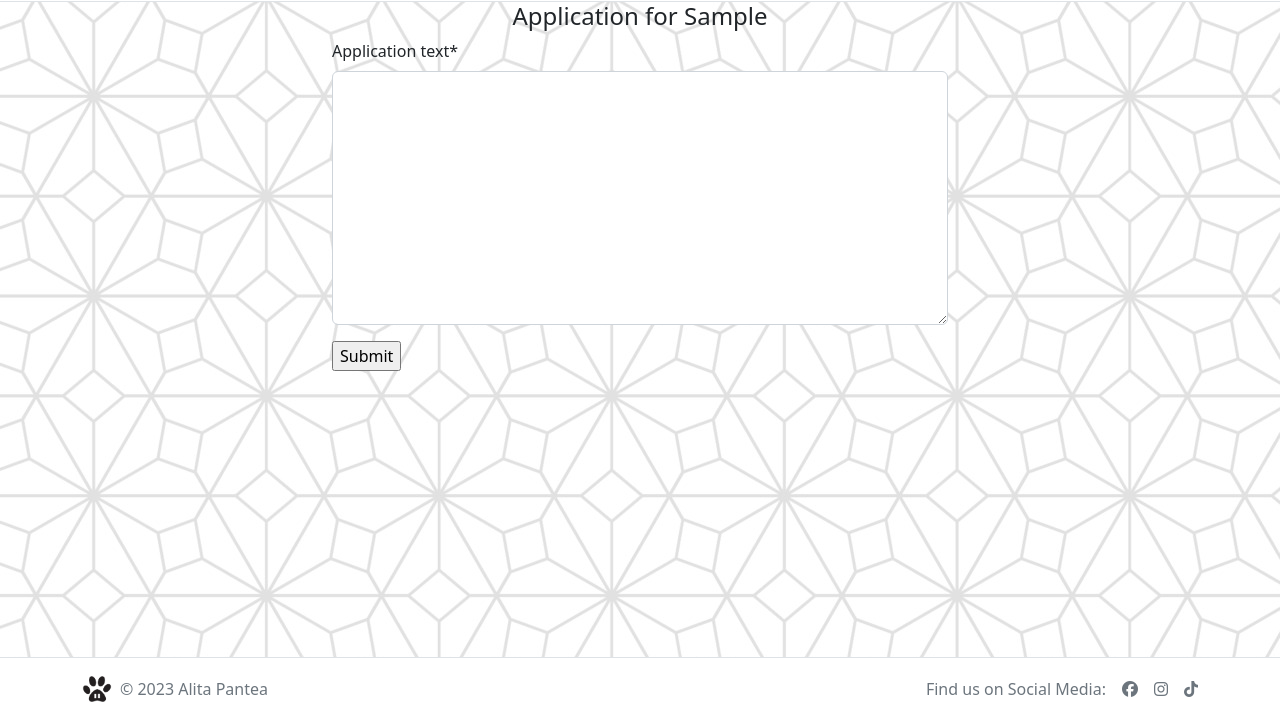
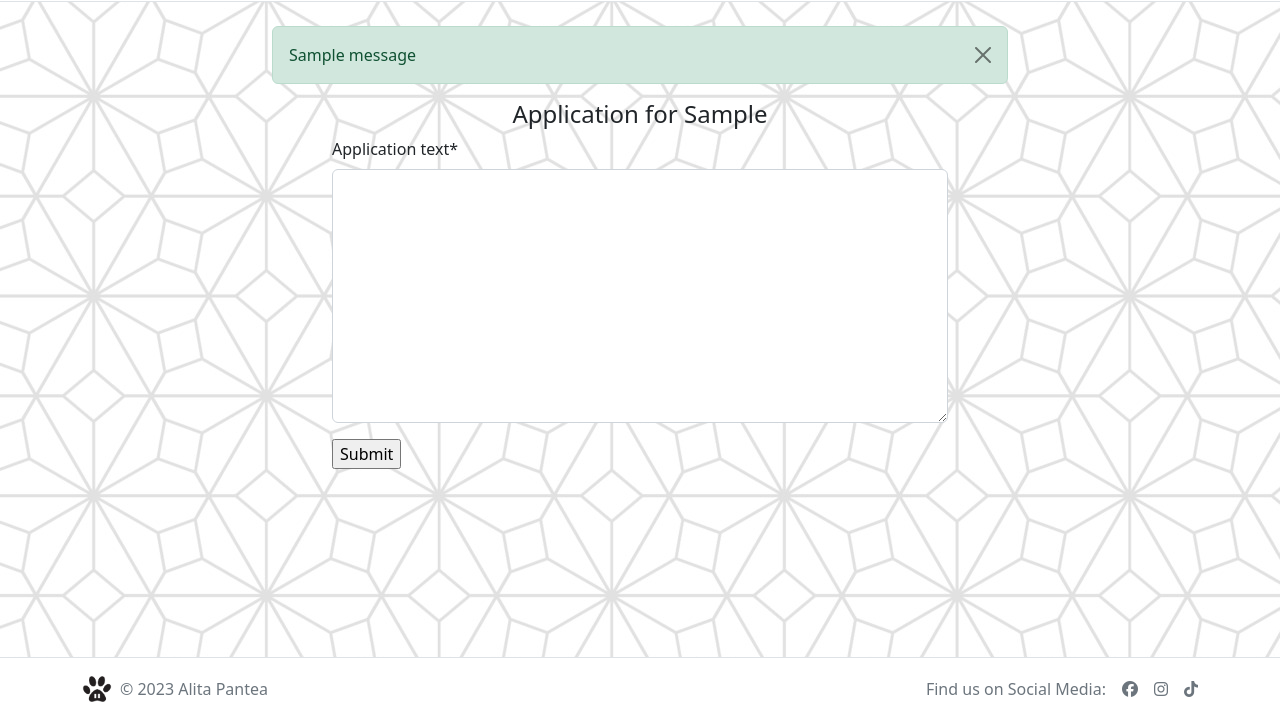
Before and after one commit to hashtag-squirrel/pawse, a Django app: a page that uses templates/base.html in a window 1280 px wide. Shown: the part 80-800 px from the top of the page. Run offline with Django 3.2, Linux system fonts and the light colour scheme; a user stored in the database is signed in; tables that the repository leaves empty hold one stand-in row (values such as "Sample post"); one stand-in notice (Sample message) is shown; some libraries are stand-ins or nearby versions.

Commit message:
Add success message on CRUD

```diff
--- a/cats/views.py
+++ b/cats/views.py
@@ -3,6 +3,7 @@ from django.views import generic
 from .models import Cat, CatApplication
 from django.utils.decorators import method_decorator
 from django.contrib.auth.decorators import login_required
+from django.contrib import messages
 
 
 class CatsView(generic.ListView):
@@ -54,6 +55,7 @@ class CatApplicationView(generic.CreateView):
     def form_valid(self, form):
         form.instance.user = self.request.user
         form.instance.cat = Cat.objects.get(slug=self.kwargs['slug'])
+        messages.success(self.request, 'SUCCESS! Application added!')
         return super(CatApplicationView, self).form_valid(form)
 
 
@@ -71,6 +73,7 @@ class CatApplicationEditView(generic.UpdateView):
 
     def form_valid(self, form):
         form.instance.user = self.request.user
+        messages.success(self.request, 'SUCCESS! Application edited!')
         return super(CatApplicationEditView, self).form_valid(form)
 
 
@@ -84,8 +87,5 @@ class CatApplicationDeleteView(generic.DeleteView):
     template_name = 'cat-application-delete.html'
 
     def get_success_url(self):
+        messages.success(self.request, 'SUCCESS! Application deleted!')
         return reverse('cats')
-
-    def form_valid(self, form):
-        form.instance.user = self.request.user
-        return super(CatApplicationDeleteView, self).form_valid(form)
--- a/templates/base.html
+++ b/templates/base.html
@@ -60,6 +60,23 @@
           </nav>
     </header>
 
+    <div class="container">
+        <div class="row">
+            {% if messages %}
+            <div class="col-md-8 offset-md2 mx-auto mt-4">
+                {% for message in messages %}
+                    <div class="alert {{message.tags}} alert-dismissible fade show" id="msg" role="alert">
+                        {{ message | safe }}
+                        <button type="button" class="btn-close" data-bs-dismiss="alert" aria-label="Close">
+
+                        </button>
+                    </div>
+                {% endfor %}
+            </div>
+            {% endif %}
+        </div>
+    </div>
+
     <!-- Main -->
     <main class="flex-shrink-0 main-bg">
         {% block content %}
--- a/templates/cat-application.html
+++ b/templates/cat-application.html
@@ -14,7 +14,7 @@
 
     <div class="container-fluid">
         <div class="row">
-            <div class="col col-sm-10 col-md-8 col-lg-6 mx-auto">
+            <div class="col">
                 <h4 class="text-center">Application for {{ slug|title }}</h4>
             </div>
         </div>
--- a/templates/cats.html
+++ b/templates/cats.html
@@ -92,7 +92,7 @@
                 {% if applications %}
                 <h4 class="mt-4 text-center">Your applications</h4>
 
-                <div class="row row-cols-1 row-cols-sm-2 row-cols-md-4 g-4">
+                <div class="row row-cols-1 row-cols-sm-2 row-cols-md-4 g-4 d-flex justify-content-center">
                     {% for application in applications %}
                     <div class="col">
                       <div class="card h-100">
```
Also changed, not shown: pawse/settings.py (+9 -0 lines).
